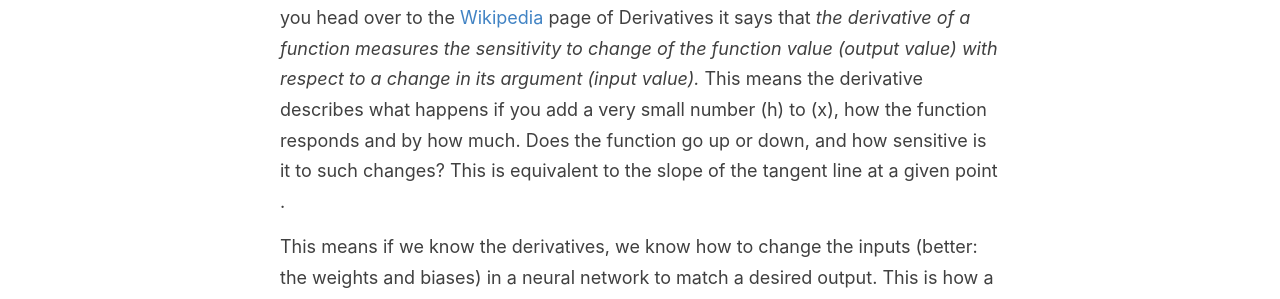
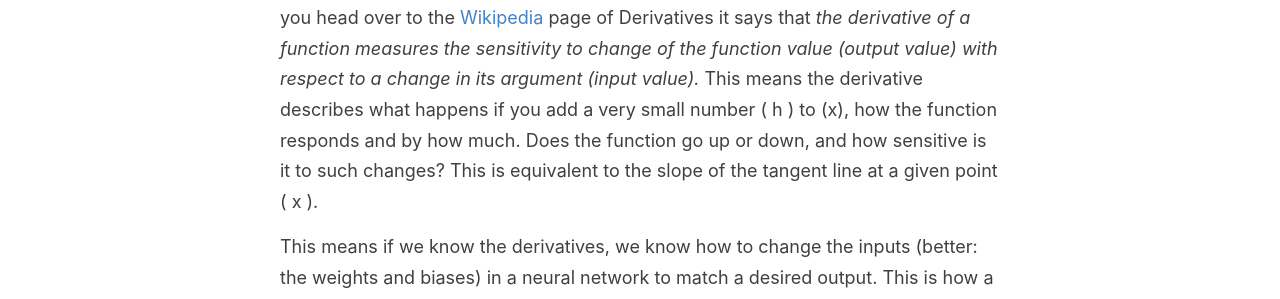
Before and after one commit to krz/krz.github.io, a Jekyll site: the page built from _posts/2018-04-09-backpropagation-explained.md, in a window 1280 px wide and 900 px high, scrolled down 1000 px. Shown: the part 192-491 px from the top of the window. Built offline with Jekyll 4.4.1, drawn with Linux system fonts in a browser that asks for light colours.

````diff
--- a/_posts/2018-04-09-backpropagation-explained.md
+++ b/_posts/2018-04-09-backpropagation-explained.md
@@ -29,7 +29,7 @@ ys = f(xs)
 plt.plot(xs, ys)
 ```
 
-Let's now talk about derivatives. What does the derivative of a function tell you? If you head over to the [Wikipedia](https://en.wikipedia.org/wiki/Derivative) page of Derivatives it says that *the derivative of a function measures the sensitivity to change of the function value (output value) with respect to a change in its argument (input value).* This means the derivative describes what happens if you add a very small number \(h\) to \(x\), how the function responds and by how much. Does the function go up or down, and how sensitive is it to such changes? This is equivalent to the slope of the tangent line at a given point .
+Let's now talk about derivatives. What does the derivative of a function tell you? If you head over to the [Wikipedia](https://en.wikipedia.org/wiki/Derivative) page of Derivatives it says that *the derivative of a function measures the sensitivity to change of the function value (output value) with respect to a change in its argument (input value).* This means the derivative describes what happens if you add a very small number \( h \) to \(x\), how the function responds and by how much. Does the function go up or down, and how sensitive is it to such changes? This is equivalent to the slope of the tangent line at a given point \( x \).
 
 This means if we know the derivatives, we know how to change the inputs (better: the weights and biases) in a neural network to match a desired output. This is how a neural network is trained.
 
````
